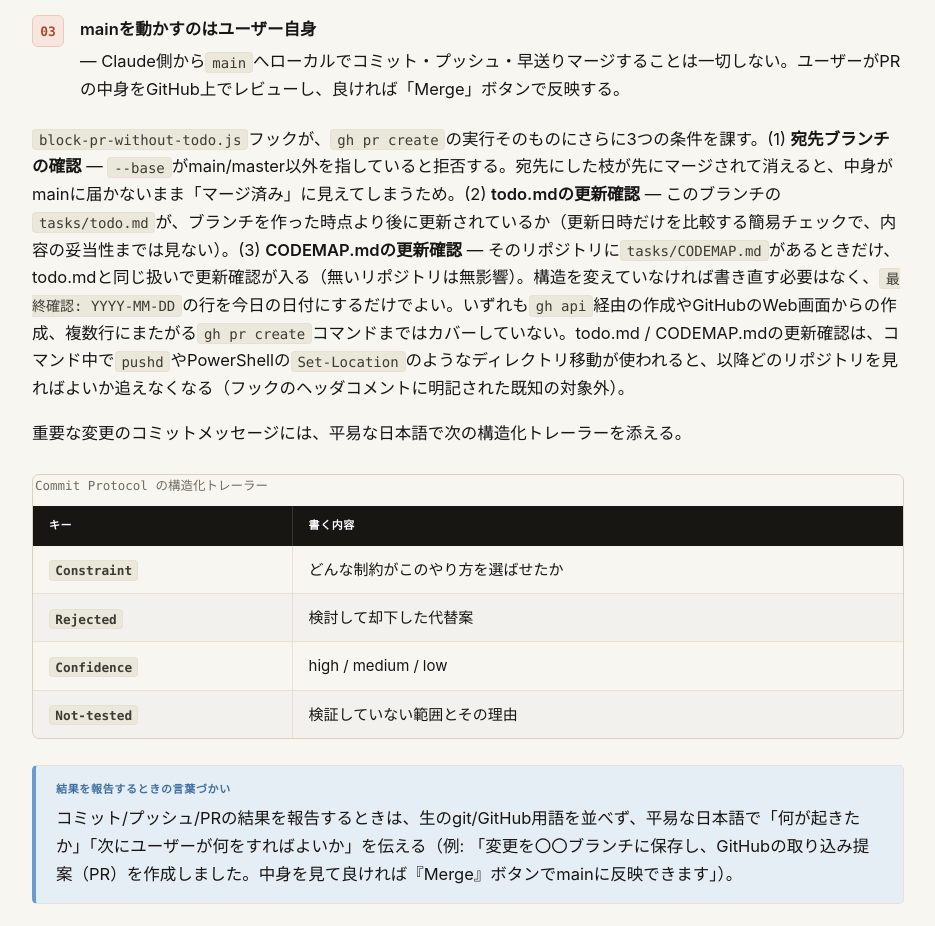
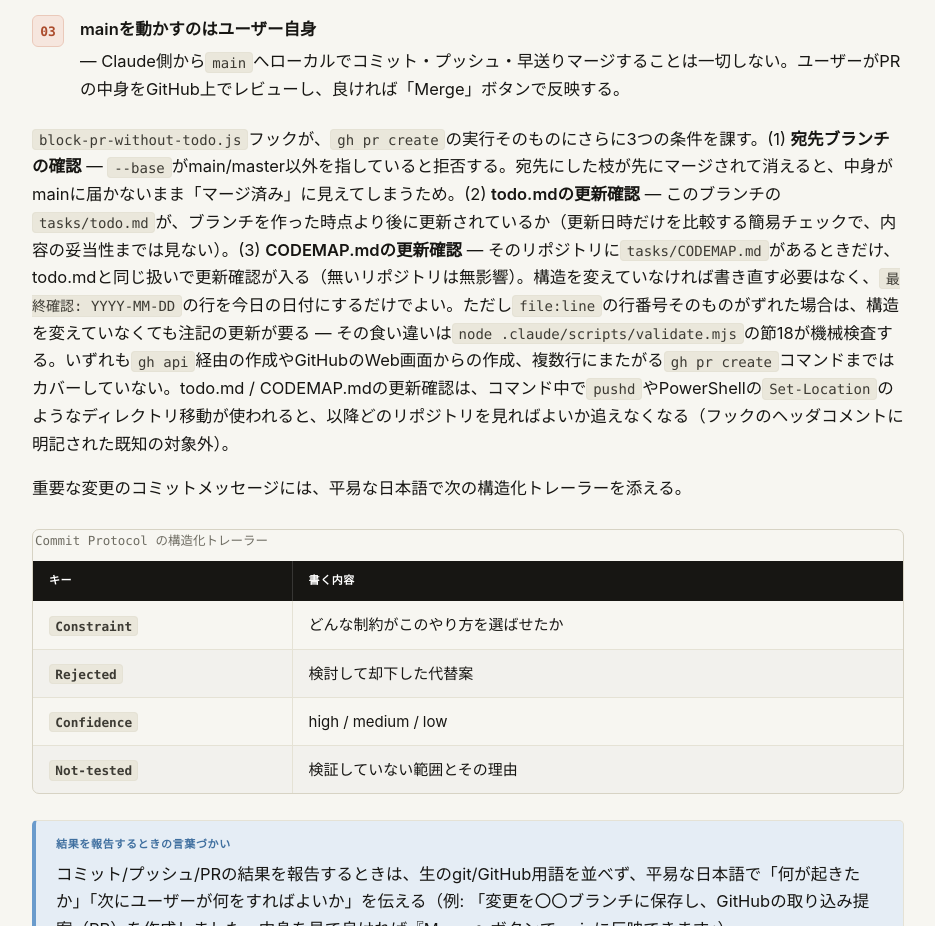
Before and after one commit to armeria-product/my-claude-base-v2, a plain HTML site: page docs/claude-harness-guide/lifecycle.html in a window 1280 px wide. Shown: the part 3760-4686 px from the top of the page, without its empty margins (320-1255 px from the left). Drawn offline with Linux system fonts and the light colour scheme.

Commit message:
feat(harness): CODEMAP file:line#anchor 書式契約を確定（Phase 1）
CODEMAP.md の file:line 注記ずれを検出する validate.mjs 節18（Phase 2）の
前段として、書式契約そのものを先に固める。session-persistence.md §6.5 の
雛形2行と hygiene rule (1) を anchor 併記形に改訂し、仕様12項目・宣言行
スコープ規則・不検査範囲の開示を § 6.5 に転記した。あわせて
dev-projects.md に「構造変更でなくても行ずれは節18が機械検査する」旨の
1行を足し、block-pr-without-todo.js の DENY 文言と lifecycle.html の説明
文が「日付だけ更新すれば済む」と読める食い違いを解消した（validate.mjs
節18の存在を案内する形に統一）。

振る舞い（検査そのもの）はまだ変えていない — validate.mjs は無編集で、
Phase 1 ゲート（FAIL 0件・WARN 集合が着手前ベースラインと完全一致）を
確認済み。

Constraint: plans/codemap-anchor-validate/PLAN.md Phase 1 (T1.1-T1.4) 準拠
Confidence: high（ゲート実測 exit=0 / FAIL 0 / WARN 集合一致）

```diff
--- a/docs/claude-harness-guide/lifecycle.html
+++ b/docs/claude-harness-guide/lifecycle.html
@@ -539,7 +539,7 @@ body{
       <li><strong>コミット → プッシュ → PR</strong> — 作業ブランチにコミットし、プッシュし、その作業ブランチから<code>main</code>へのPull Requestが存在することを確認する（なければ作成、あれば新しいコミットが自然に積み上がる）。1つの作業ブランチにつきPRは1つ。</li>
       <li><strong>mainを動かすのはユーザー自身</strong> — Claude側から<code>main</code>へローカルでコミット・プッシュ・早送りマージすることは一切しない。ユーザーがPRの中身をGitHub上でレビューし、良ければ「Merge」ボタンで反映する。</li>
     </ol>
-    <p><code>block-pr-without-todo.js</code>フックが、<code>gh pr create</code>の実行そのものにさらに3つの条件を課す。(1) <strong>宛先ブランチの確認</strong> — <code>--base</code>がmain/master以外を指していると拒否する。宛先にした枝が先にマージされて消えると、中身がmainに届かないまま「マージ済み」に見えてしまうため。(2) <strong>todo.mdの更新確認</strong> — このブランチの<code>tasks/todo.md</code>が、ブランチを作った時点より後に更新されているか（更新日時だけを比較する簡易チェックで、内容の妥当性までは見ない）。(3) <strong>CODEMAP.mdの更新確認</strong> — そのリポジトリに<code>tasks/CODEMAP.md</code>があるときだけ、todo.mdと同じ扱いで更新確認が入る（無いリポジトリは無影響）。構造を変えていなければ書き直す必要はなく、<code>最終確認: YYYY-MM-DD</code>の行を今日の日付にするだけでよい。いずれも<code>gh api</code>経由の作成やGitHubのWeb画面からの作成、複数行にまたがる<code>gh pr create</code>コマンドまではカバーしていない。todo.md / CODEMAP.mdの更新確認は、コマンド中で<code>pushd</code>やPowerShellの<code>Set-Location</code>のようなディレクトリ移動が使われると、以降どのリポジトリを見ればよいか追えなくなる（フックのヘッダコメントに明記された既知の対象外）。</p>
+    <p><code>block-pr-without-todo.js</code>フックが、<code>gh pr create</code>の実行そのものにさらに3つの条件を課す。(1) <strong>宛先ブランチの確認</strong> — <code>--base</code>がmain/master以外を指していると拒否する。宛先にした枝が先にマージされて消えると、中身がmainに届かないまま「マージ済み」に見えてしまうため。(2) <strong>todo.mdの更新確認</strong> — このブランチの<code>tasks/todo.md</code>が、ブランチを作った時点より後に更新されているか（更新日時だけを比較する簡易チェックで、内容の妥当性までは見ない）。(3) <strong>CODEMAP.mdの更新確認</strong> — そのリポジトリに<code>tasks/CODEMAP.md</code>があるときだけ、todo.mdと同じ扱いで更新確認が入る（無いリポジトリは無影響）。構造を変えていなければ書き直す必要はなく、<code>最終確認: YYYY-MM-DD</code>の行を今日の日付にするだけでよい。ただし<code>file:line</code>の行番号そのものがずれた場合は、構造を変えていなくても注記の更新が要る — その食い違いは<code>node .claude/scripts/validate.mjs</code>の節18が機械検査する。いずれも<code>gh api</code>経由の作成やGitHubのWeb画面からの作成、複数行にまたがる<code>gh pr create</code>コマンドまではカバーしていない。todo.md / CODEMAP.mdの更新確認は、コマンド中で<code>pushd</code>やPowerShellの<code>Set-Location</code>のようなディレクトリ移動が使われると、以降どのリポジトリを見ればよいか追えなくなる（フックのヘッダコメントに明記された既知の対象外）。</p>
     <p>重要な変更のコミットメッセージには、平易な日本語で次の構造化トレーラーを添える。</p>
     <div class="table-wrap">
       <table>
```
Also changed, not shown: .claude/hooks/block-pr-without-todo.js, .claude/rules/dev-projects.md, .claude/rules/session-persistence.md.
